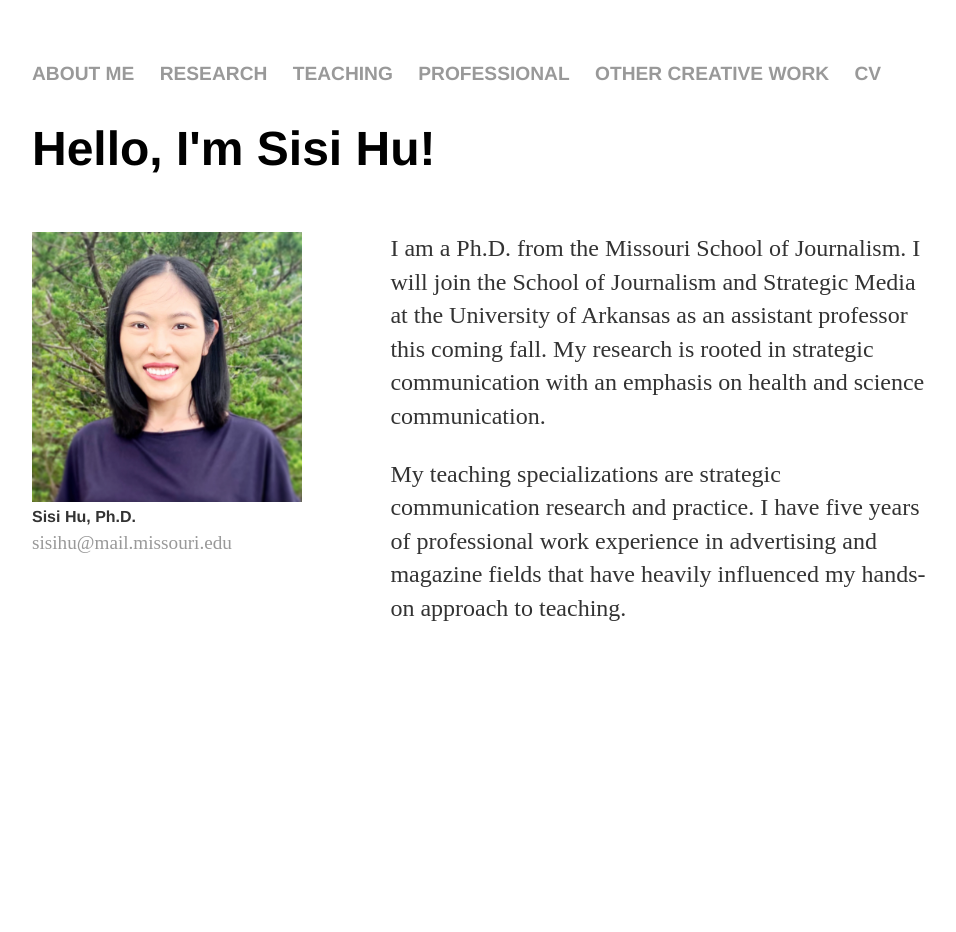
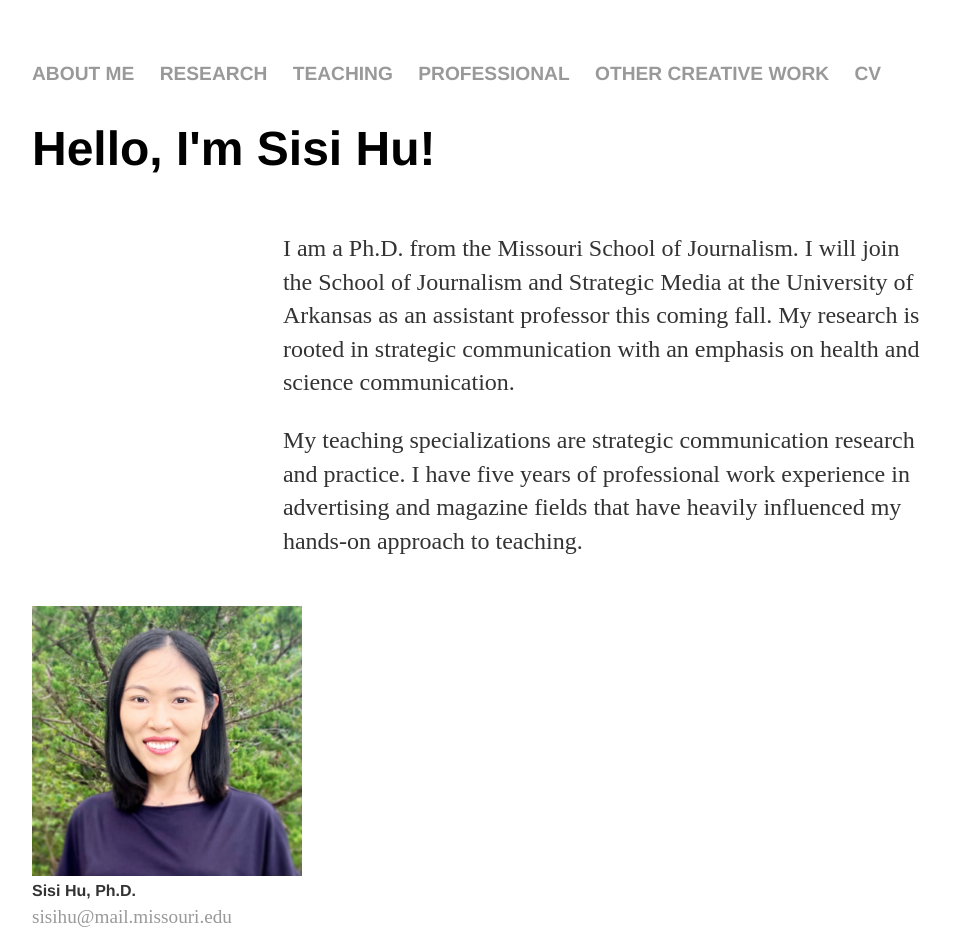
Before and after one commit to sisihuphd/sisihuphd.github.io, a Jekyll site: the page built from index.html, in a window 1280 px wide. Shown: the whole page, without its empty margins (160-1116 px from the left). Built offline with Jekyll 4.4.1, drawn with Linux system fonts in a browser that asks for light colours; before the commit the page ends 900 px from its top, so only the background shows below that.

Commit message:
Update main.css

```diff
--- a/css/main.css
+++ b/css/main.css
@@ -64,7 +64,7 @@ ul li, ul li {
 
 #profile-photo{
     float:left;
-    width:40%;
+    width:38%;
     margin-top:24px;
 }
 
@@ -76,5 +76,5 @@ ul li, ul li {
 
 #intro{
     float:right;
-    width:60%;
+    width:72%;
 }
```
